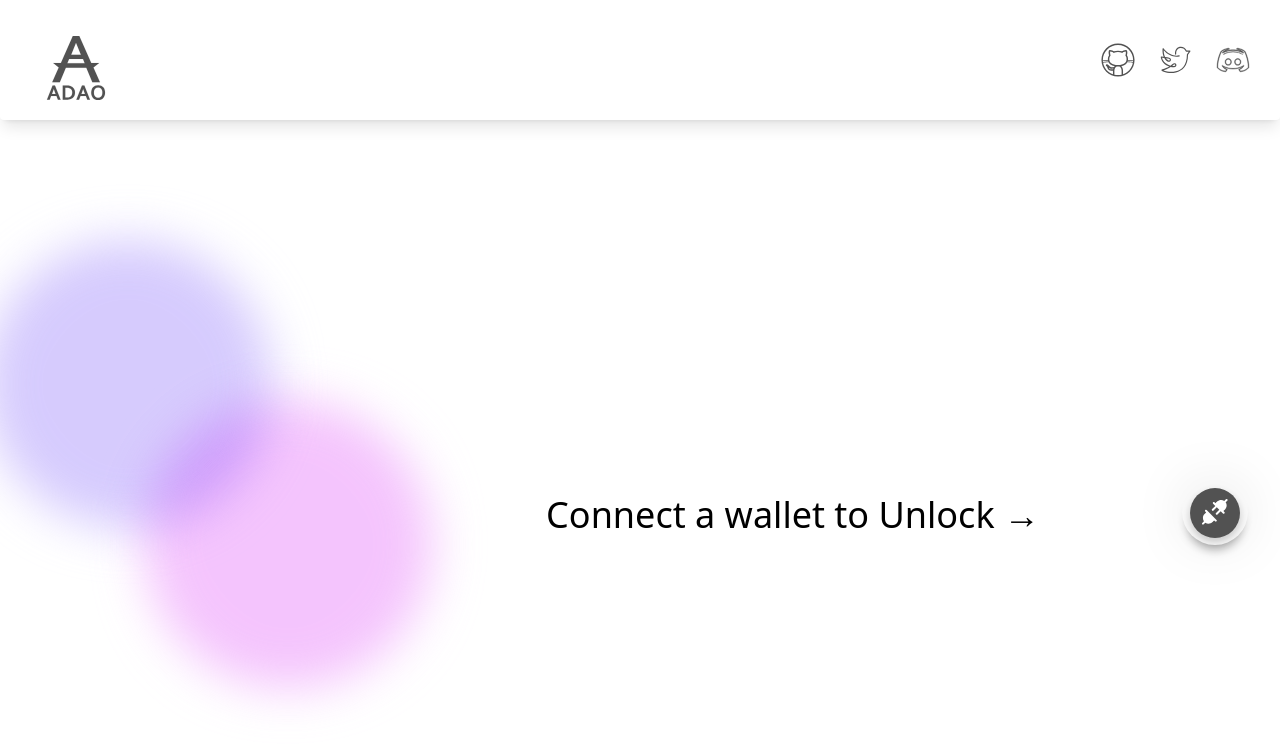
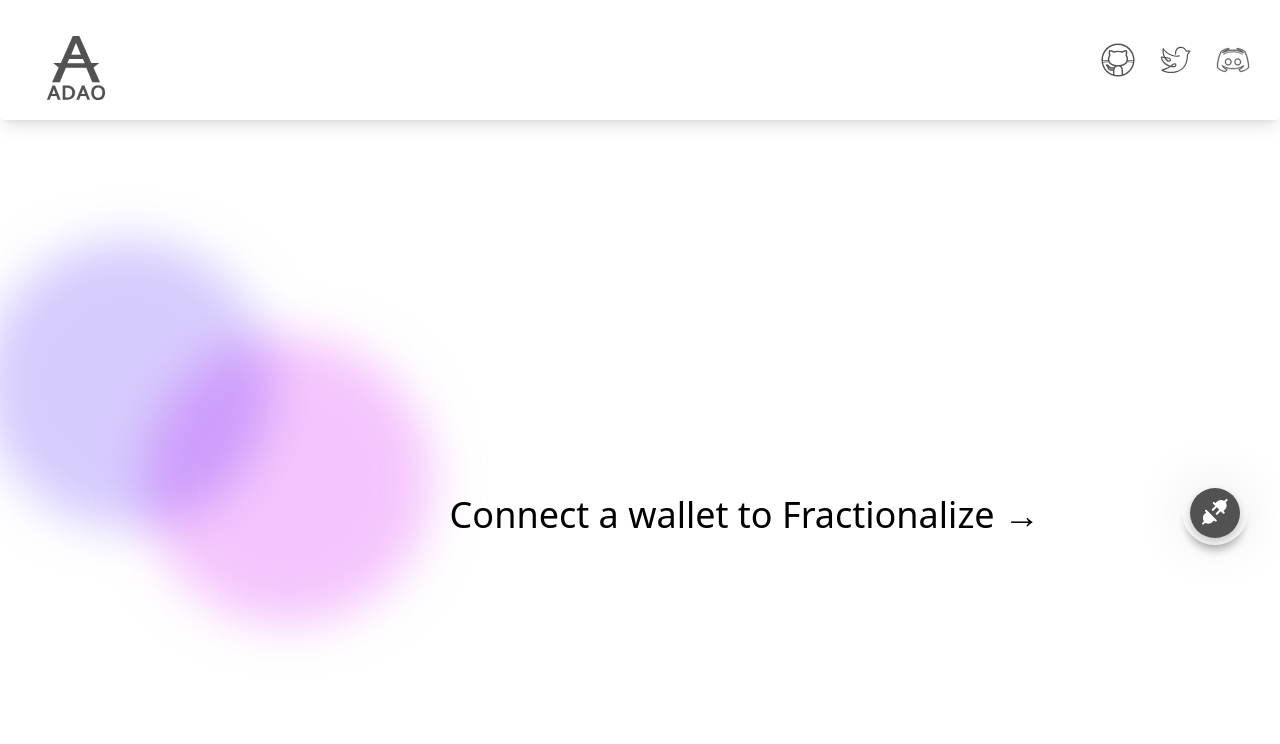
Before and after one commit to ADAOcommunity/fracada-dapp, a Next.js app: page /unlock in a window 1280 px wide. Shown: the top 744 px of the page. Built offline with nearby package versions, Linux system fonts and the light colour scheme.

Commit message:
small refactor

```diff
--- a/components/Fractionalize.tsx
+++ b/components/Fractionalize.tsx
@@ -1,7 +1,6 @@
 import { useState } from "react";
 import { useAssetStore } from "../utils/store";
 import { ActionBottom } from "./ActionBottom";
-import FracadaAction from "./FracadaAction";
 import { Nft } from "./Nft";
 
 const Fractionalize = () => {
@@ -48,7 +47,6 @@ const Fractionalize = () => {
   const assetName = () => unit ? Buffer.from(unit.slice(56), 'hex').toString('ascii') : ''
 
   return <>
-    <FracadaAction key="Fractionalize" action="Fractionalize">
       <div className="flex w-full items-center px-6 justify-center">
         <div>
           <div className="flex flex-col justify-between bg-white rounded-lg drop-shadow-sm mb-6 py-5 px-4">
@@ -91,7 +89,6 @@ const Fractionalize = () => {
           </div>
         </div>
       </div>
-    </FracadaAction>
   </>
 };
 
--- a/components/Unlock.tsx
+++ b/components/Unlock.tsx
@@ -1,7 +1,6 @@
 import { useState } from "react";
 import { useAssetStore } from "../utils/store";
 import { ActionBottom } from "./ActionBottom";
-import FracadaAction from "./FracadaAction";
 import { Nft } from "./Nft";
 
 const Unlock = () => {
@@ -43,7 +42,6 @@ const Unlock = () => {
   const assetName = () => unit ? Buffer.from(unit.slice(56), 'hex').toString('ascii') : null
 
   return <>
-    <FracadaAction key="unlock" action="Unlock">
       <div className="flex w-full items-center px-6 justify-center">
         <div>
           <div className="flex flex-col justify-between bg-white rounded-lg drop-shadow-sm mb-6 py-5 px-4">
@@ -67,7 +65,6 @@ const Unlock = () => {
           </div>
         </div>
       </div>
-    </FracadaAction>
   </>
 };
 
--- a/pages/fractionalize.tsx
+++ b/pages/fractionalize.tsx
@@ -1,5 +1,6 @@
 import type { NextPage } from 'next'
 import dynamic from 'next/dynamic'
+import FracadaAction from '../components/FracadaAction'
 import Layout from '../components/Layout'
 
 const Comp = dynamic(() => import('../components/Fractionalize'), { ssr: false })
@@ -7,7 +8,9 @@ const Comp = dynamic(() => import('../components/Fractionalize'), { ssr: false }
 const Fractionalize: NextPage = () => {
   return (
    <Layout>
-    <Comp/>
+        <FracadaAction key="unlock" action="Unlock">
+            <Comp/>
+        </FracadaAction>
    </Layout>
   )
 }
--- a/pages/unlock.tsx
+++ b/pages/unlock.tsx
@@ -1,5 +1,6 @@
 import type { NextPage } from 'next'
 import dynamic from 'next/dynamic'
+import FracadaAction from '../components/FracadaAction'
 import Layout from '../components/Layout'
 
 const Comp = dynamic(() => import('../components/Unlock'), { ssr: false })
@@ -7,7 +8,9 @@ const Comp = dynamic(() => import('../components/Unlock'), { ssr: false })
 const Unlock: NextPage = () => {
   return (
    <Layout>
-    <Comp/>
+        <FracadaAction key="fractionalize" action="Fractionalize">
+            <Comp/>
+        </FracadaAction>
    </Layout>
   )
 }
```
